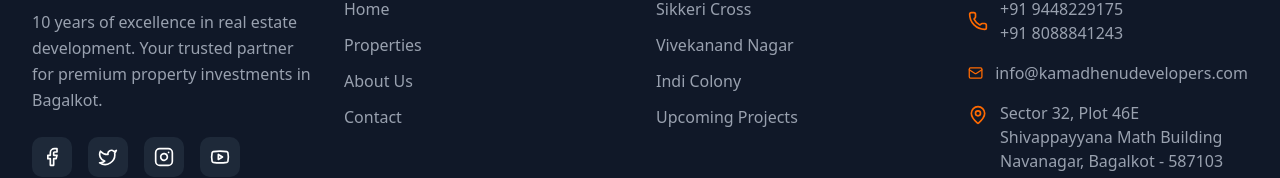
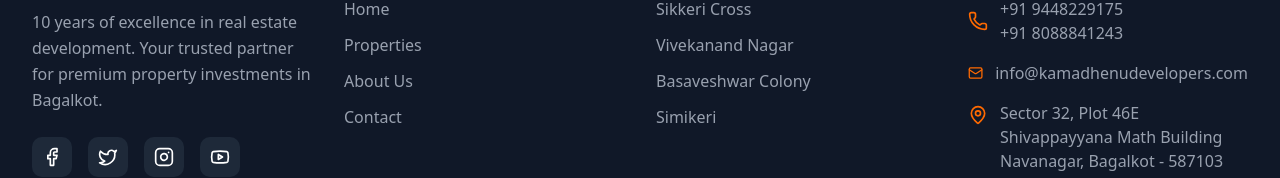
Before and after one commit to PrateekRS1243/Kamadhenu-developers, a React (Vite) app: page / in a window 1280 px wide. Shown: the part 6928-7106 px from the top of the page. Built offline with nearby package versions, Linux system fonts and the light colour scheme.

Commit message:
2nd commit: Kamadhenu Developers website

```diff
--- a/src/components/Footer.tsx
+++ b/src/components/Footer.tsx
@@ -119,10 +119,10 @@
                 <span className="text-gray-400">Vivekanand Nagar</span>
               </li>
               <li>
-                <span className="text-gray-400">Indi Colony</span>
+                <span className="text-gray-400">Basaveshwar Colony</span>
               </li>
               <li>
-                <span className="text-gray-400">Upcoming Projects</span>
+                <span className="text-gray-400">Simikeri</span>
               </li>
             </ul>
           </motion.div>
```
Also changed, not shown: 2 other files (tests, documents, lock files or other folders).
